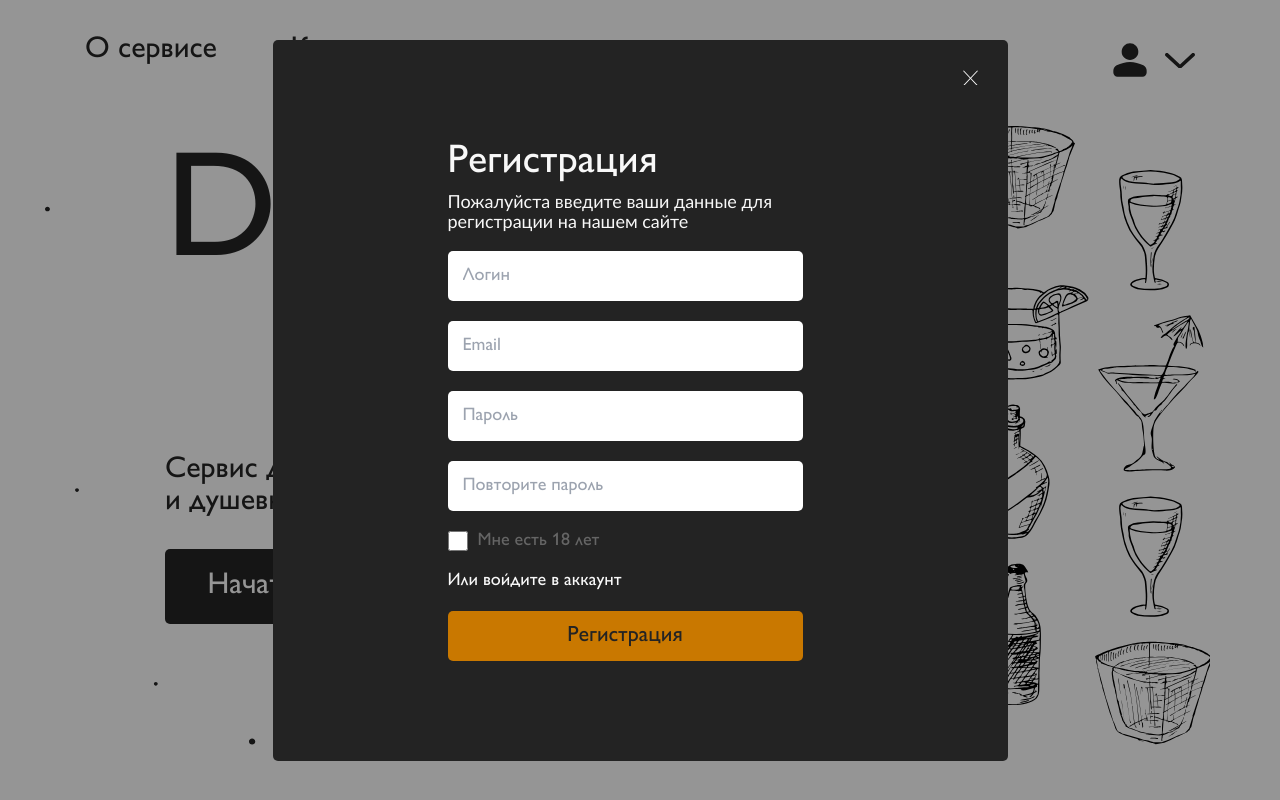
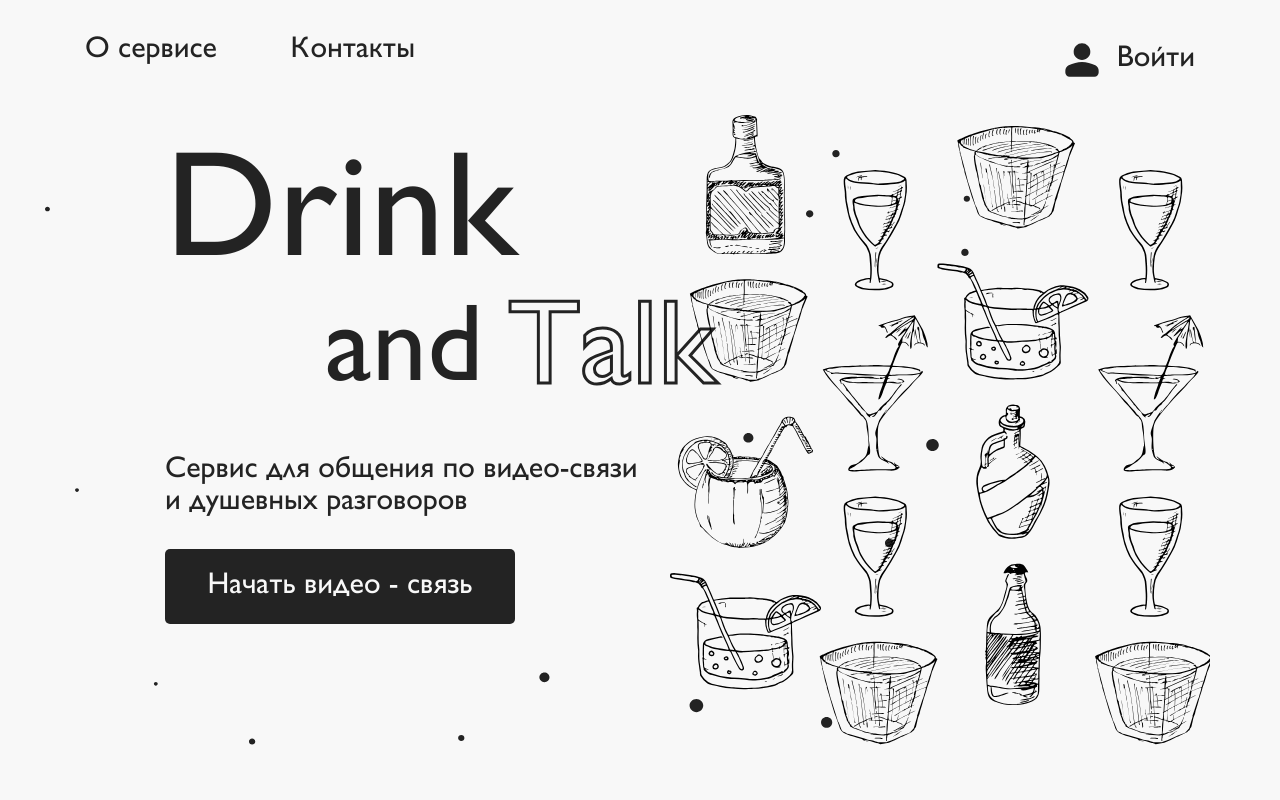
Before and after one commit to StasKudinow/drink-and-talk_frontend, a React (Create React App) app: page / in a window 1280 px wide. Shown: the top 800 px of the page. Built offline with nearby package versions, Linux system fonts and the light colour scheme.

Commit message:
add: Auth popup / upd: header when loggedIn === false

```diff
--- a/src/components/App.js
+++ b/src/components/App.js
@@ -1,3 +1,4 @@
+import { useState } from 'react'
 import { Switch, Route } from 'react-router-dom'
 
 import Header from './Header'
@@ -6,12 +7,28 @@ import Main from './Main'
 import Categories from './Categories'
 import Bar from './Bar'
 import Register from './Register'
+import Login from './Login'
+
 
 function App() {
 
+  const [loggedIn, setLoggedIn] = useState(false)
+  const [isLoginPopupOpen, setIsLoginPopupOpen] = useState(false)
+
+  function closeAllPopups() {
+    setIsLoginPopupOpen(false)
+  }
+
+  function handleLoginPopupOpen() {
+    setIsLoginPopupOpen(true)
+  }
+
   return (
     <div className="max-w-full min-w-64 min-h-screen bg-white font-sans">
-      <Header />
+      <Header
+        onPopupOpen={handleLoginPopupOpen}
+        loggedIn={loggedIn}
+      />
 
       <Switch>
 
@@ -32,6 +49,11 @@ function App() {
       <Footer />
 
       <Register />
+
+      <Login
+        isLoginPopupOpen={isLoginPopupOpen}
+        onClose={closeAllPopups}
+      />
     </div>
   )
 }
--- a/src/components/Button.js
+++ b/src/components/Button.js
@@ -8,6 +8,8 @@ function Button({
   onOpenMenu,
   isMenuOpen,
   onRefreshPage,
+  onPopupOpen,
+  onClose,
 }) {
   const history = useHistory()
 
@@ -32,6 +34,10 @@ function Button({
       onOpenMenu()
     } else if (handler === 'stop-stream') {
       onRefreshPage()
+    } else if (handler === 'open-popup') {
+      onPopupOpen()
+    } else if (handler === 'close-popup') {
+      onClose()
     }
   }
   // тут обработка другух вариантов использования кнопки
@@ -127,6 +133,15 @@ function Button({
           hover:text-white
         `
       break
+    case 'login':
+      buttonClassName = `
+          bg-white
+          font-normal
+          text-h3-web
+          leading-8
+          text-black
+        `
+      break
     default:
       throw new Error('Button variant not found')
   }
--- a/src/components/Header.js
+++ b/src/components/Header.js
@@ -4,11 +4,31 @@ import { useHistory } from 'react-router-dom'
 import Button from './Button'
 import DropDownMenu from './DropDownMenu'
 
-function Header() {
+function Header({ loggedIn, onPopupOpen }) {
 
   const [isMenuOpen, setIsMenuOpen] = useState(false)
 
   const history = useHistory()
+
+  let profileButton
+
+  if (loggedIn) {
+    profileButton =
+      <Button
+        variant="drop-down-button"
+        handler="drop-down"
+        onOpenMenu={handleProfileButtonClick}
+        isMenuOpen={isMenuOpen}
+      />
+  } else {
+    profileButton =
+      <Button
+        variant="login"
+        handler="open-popup"
+        text="Войти"
+        onPopupOpen={onPopupOpen}
+      />
+  }
 
   function handleAboutClick() {
     history.push('/')
@@ -34,14 +54,9 @@ function Header() {
           </li>
         </ul>
       </nav>
-      <div className="w-18 flex flex-row items-center gap-2 relative">
+      <div className="flex flex-row items-center gap-2 relative">
         <div className="w-10 h-10 bg-profile_icon bg-cover" />
-        <Button
-          variant="drop-down-button"
-          handler="drop-down"
-          onOpenMenu={handleProfileButtonClick}
-          isMenuOpen={isMenuOpen}
-        />
+        {profileButton}
         <DropDownMenu
           isOpen={isMenuOpen}
           onClose={handleCloseMenu}
--- /dev/null
+++ b/src/components/Login.js
@@ -0,0 +1,43 @@
+import Popup from './Popup'
+
+function Login({ isLoginPopupOpen, onClose }) {
+
+  const inputClassName =
+  `
+    w-71
+    h-10
+    mb-4
+    p-3
+    font-normal
+    text-text-xsm-all
+    leading-5
+    rounded-default
+  `
+
+  return (
+    <Popup
+      title="Авторизация"
+      description="Пожалуйста введите ваши данные для авторизации на нашем сайте"
+      isLoginPopupOpen={isLoginPopupOpen}
+      onClose={onClose}
+    >
+      <input
+        className={inputClassName}
+        type="text"
+        name="login"
+        placeholder="Логин"
+      />
+      <input
+        className={inputClassName}
+        type="text"
+        name="password"
+        placeholder="Пароль"
+      />
+      <p className="mb-4 font-normal text-text-xsm-all leading-5 text-white">
+        <a className="text-orange hover:text-gray duration-300" href="#login">Забыли</a> пароль?
+      </p>
+    </Popup>
+  )
+}
+
+export default Login
--- a/src/components/Popup.js
+++ b/src/components/Popup.js
@@ -2,11 +2,28 @@ import Button from './Button'
 
 function Popup(props) {
 
+  const popupClassName = `
+    w-full
+    h-full
+    bg-overlay
+    flex
+    justify-center
+    items-center
+    fixed
+    top-0
+    left-0
+    z-20
+    duration-300
+    ${props.isLoginPopupOpen ? 'pointer-events-auto opacity-1' : 'pointer-events-none opacity-0'}
+  `
+
   return (
-    <div className="w-full h-full bg-overlay flex justify-center items-center fixed top-0 left-0 z-20 pointer-events-auto opacity-1">
+    <div className={popupClassName}>
       <div className="w-147 px-35 py-20 bg-black flex flex-col rounded-default relative">
         <Button
           variant="close-popup"
+          handler="close-popup"
+          onClose={props.onClose}
         />
         <h2 className="mb-1 font-normal text-h2-web leading-46 text-white">{props.title}</h2>
         <p className="w-71 mb-4 font-light text-text-xsm-all leading-5 text-white">{props.description}</p>
--- a/src/components/Register.js
+++ b/src/components/Register.js
@@ -43,15 +43,15 @@ function Register() {
         name="password"
         placeholder="Повторите пароль"
       />
-      <label className="mb-4 flex gap-2">
+      <label className="w-31 mb-4 flex gap-2 cursor-pointer">
         <input
-          className="w-4 h-4 rounded-default"
+          className="w-4 h-4 rounded-default cursor-pointer"
           type="checkbox"
         />
         <p className="font-normal text-text-xsm-all leading-5 text-gray">Мне есть 18 лет</p>
       </label>
       <p className="mb-4 font-normal text-text-xsm-all leading-5 text-white">
-        Или <a className="hover:text-gray duration-300" href="#login">войдите</a> в аккаунт
+        Или <a className="text-orange hover:text-gray duration-300" href="#login">войдите</a> в аккаунт
       </p>
     </Popup>
   )
```
